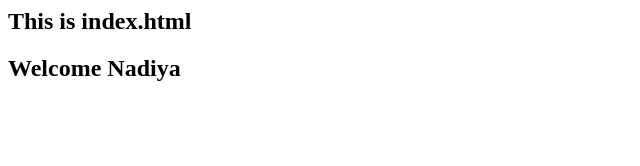
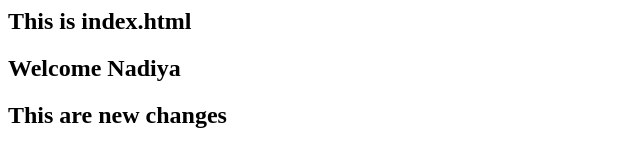
Before and after one commit to siddhesh7889/GitTut, a plain HTML site: page index.html in a window 1280 px wide. Shown: the whole page, without its empty margins (0-640 px from the left). Drawn offline with Linux system fonts and the light colour scheme.

Commit message:
save index

```diff
--- a/index.html
+++ b/index.html
@@ -1,2 +1,3 @@
 <h2>This is index.html</h2>
 <h2>Welcome Nadiya</h2>
+<h2>This are new changes</h2>
```
